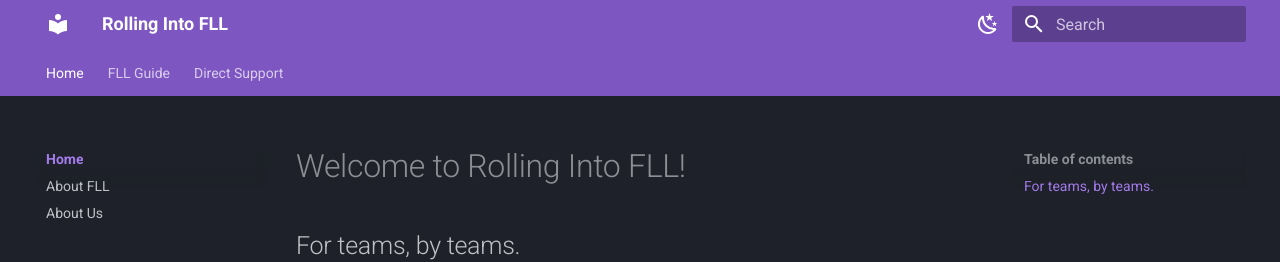
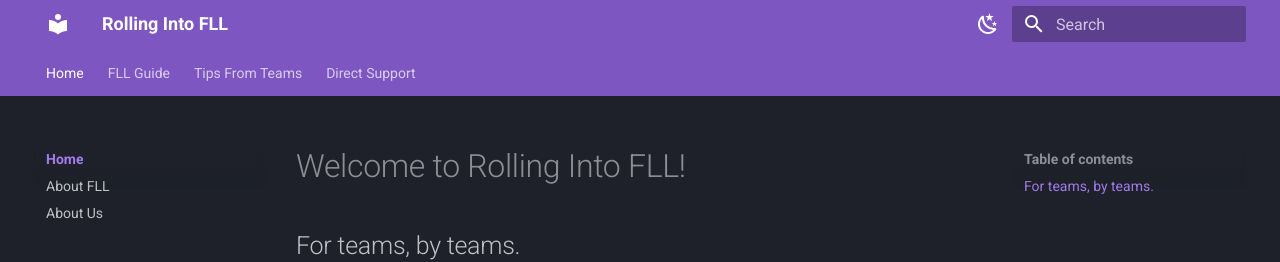
Before and after one commit to katelynl19/rolling-into-fll, an MkDocs documentation site: the page built from docs/homepage/index.md, in a window 1280 px wide. Shown: the top 262 px of the page. Built offline with MkDocs 1.6.1 and Material for MkDocs 9.7.7, drawn with Linux system fonts in a browser that asks for light colours.

Commit message:
Added tips tab, more info

```diff
--- a/mkdocs.yml
+++ b/mkdocs.yml
@@ -43,5 +43,7 @@ nav:
     - About Us: homepage/aboutus.md
   - FLL Guide:
     - Starting FLL: guide/startingfll.md
+  - Tips From Teams:
+    - General: tips/generaltips.md
   - Direct Support:
     - Mentorship: directsupport/mentorship.md
```
Also changed, not shown: docs/directsupport/mentorship.md (+1 -0 lines), docs/guide/startingfll.md (+1 -0 lines), docs/tips/generaltips.md (added).
